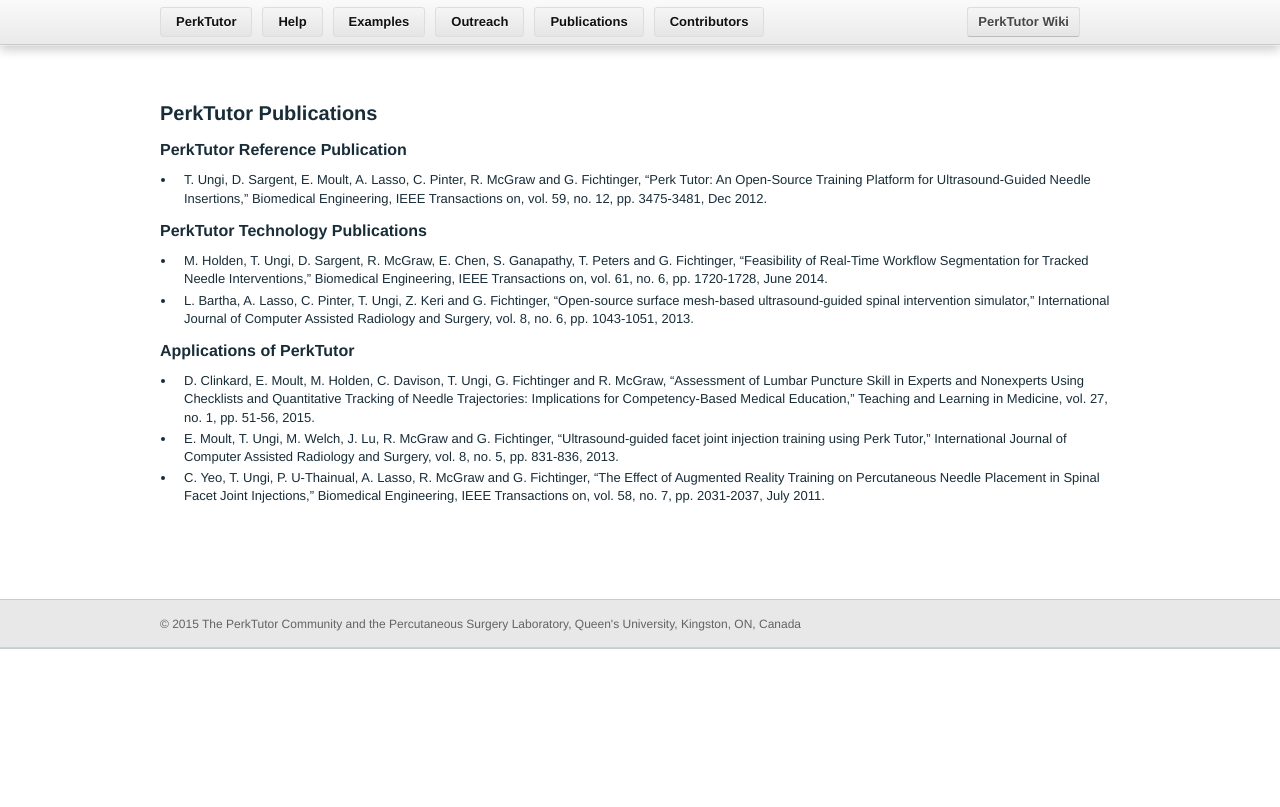
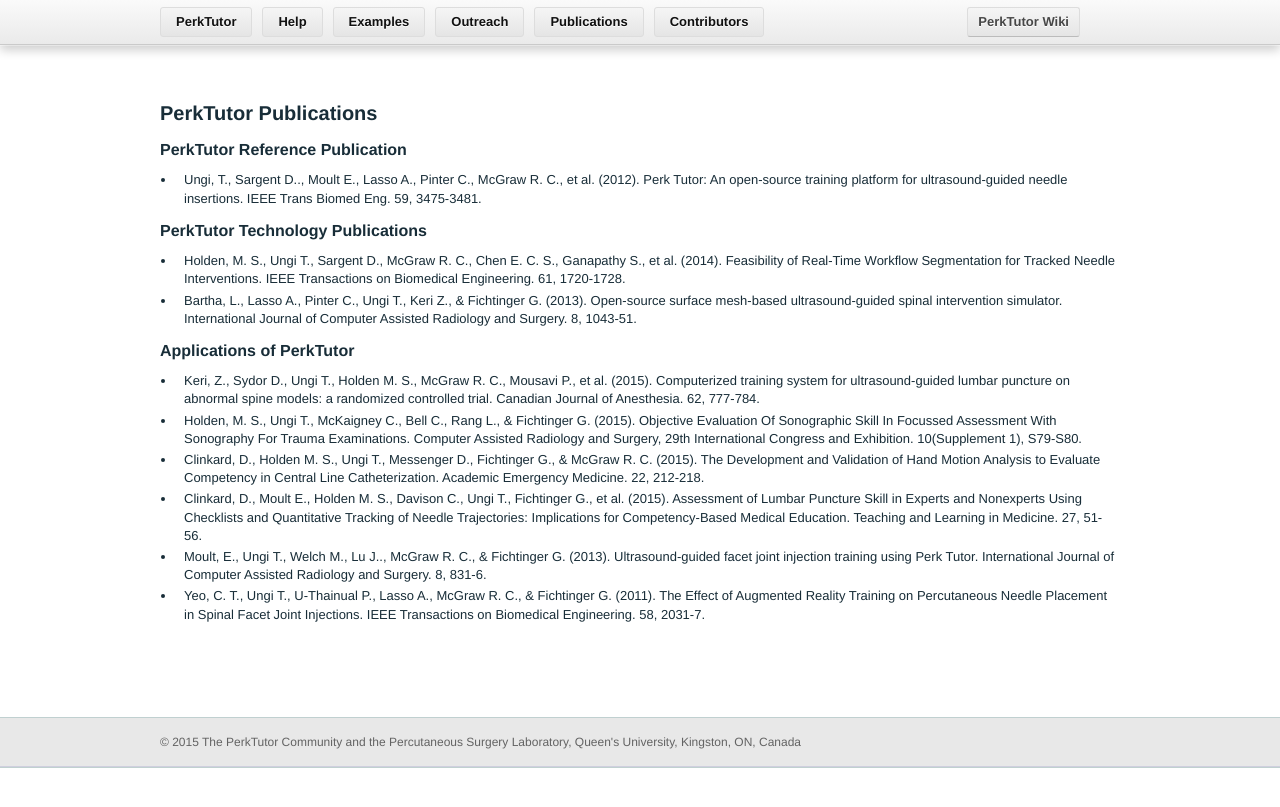
Before and after one commit to PerkTutor/perktutor.github.io, a Jekyll site: the page built from Publications.md, in a window 1280 px wide. Shown: the top 807 px of the page. Built offline with Jekyll 4.4.1, drawn with Linux system fonts in a browser that asks for light colours.

Commit message:
WIP: Updating publications list.

```diff
--- a/Publications.md
+++ b/Publications.md
@@ -5,15 +5,18 @@
 
 ##PerkTutor Reference Publication
 
-* T. Ungi, D. Sargent, E. Moult, A. Lasso, C. Pinter, R. McGraw and G. Fichtinger, "Perk Tutor: An Open-Source Training Platform for Ultrasound-Guided Needle Insertions," Biomedical Engineering, IEEE Transactions on, vol. 59, no. 12, pp. 3475-3481, Dec 2012.
+* Ungi, T., Sargent D.., Moult E., Lasso A., Pinter C., McGraw R. C., et al. (2012).  Perk Tutor: An open-source training platform for ultrasound-guided needle insertions. IEEE Trans Biomed Eng. 59, 3475-3481.
 
 ##PerkTutor Technology Publications
 
-* M. Holden, T. Ungi, D. Sargent, R. McGraw, E. Chen, S. Ganapathy, T. Peters and G. Fichtinger, "Feasibility of Real-Time Workflow Segmentation for Tracked Needle Interventions," Biomedical Engineering, IEEE Transactions on, vol. 61, no. 6, pp. 1720-1728, June 2014.
-* L. Bartha, A. Lasso, C. Pinter, T. Ungi, Z. Keri and G. Fichtinger, "Open-source surface mesh-based ultrasound-guided spinal intervention simulator," International Journal of Computer Assisted Radiology and Surgery, vol. 8, no. 6, pp. 1043-1051, 2013.
+* Holden, M. S., Ungi T., Sargent D., McGraw R. C., Chen E. C. S., Ganapathy S., et al. (2014).  Feasibility of Real-Time Workflow Segmentation for Tracked Needle Interventions. IEEE Transactions on Biomedical Engineering. 61, 1720-1728.
+* Bartha, L., Lasso A., Pinter C., Ungi T., Keri Z., & Fichtinger G. (2013).  Open-source surface mesh-based ultrasound-guided spinal intervention simulator. International Journal of Computer Assisted Radiology and Surgery. 8, 1043-51.
 
 ##Applications of PerkTutor
 
-* D. Clinkard, E. Moult, M. Holden, C. Davison, T. Ungi, G. Fichtinger and R. McGraw, "Assessment of Lumbar Puncture Skill in Experts and Nonexperts Using Checklists and Quantitative Tracking of Needle Trajectories: Implications for Competency-Based Medical Education," Teaching and Learning in Medicine, vol. 27, no. 1, pp. 51-56, 2015.
-* E. Moult, T. Ungi, M. Welch, J. Lu, R. McGraw and G. Fichtinger, "Ultrasound-guided facet joint injection training using Perk Tutor," International Journal of Computer Assisted Radiology and Surgery, vol. 8, no. 5, pp. 831-836, 2013.
-* C. Yeo, T. Ungi, P. U-Thainual, A. Lasso, R. McGraw and G. Fichtinger, "The Effect of Augmented Reality Training on Percutaneous Needle Placement in Spinal Facet Joint Injections," Biomedical Engineering, IEEE Transactions on, vol. 58, no. 7, pp. 2031-2037, July 2011.
+* Keri, Z., Sydor D., Ungi T., Holden M. S., McGraw R. C., Mousavi P., et al. (2015).  Computerized training system for ultrasound-guided lumbar puncture on abnormal spine models: a randomized controlled trial. Canadian Journal of Anesthesia. 62, 777-784.
+* Holden, M. S., Ungi T., McKaigney C., Bell C., Rang L., & Fichtinger G. (2015).  Objective Evaluation Of Sonographic Skill In Focussed Assessment With Sonography For Trauma Examinations. Computer Assisted Radiology and Surgery, 29th International Congress and Exhibition. 10(Supplement 1), S79-S80.
+* Clinkard, D., Holden M. S., Ungi T., Messenger D., Fichtinger G., & McGraw R. C. (2015).  The Development and Validation of Hand Motion Analysis to Evaluate Competency in Central Line Catheterization. Academic Emergency Medicine. 22, 212-218.
+* Clinkard, D., Moult E., Holden M. S., Davison C., Ungi T., Fichtinger G., et al. (2015).  Assessment of Lumbar Puncture Skill in Experts and Nonexperts Using Checklists and Quantitative Tracking of Needle Trajectories: Implications for Competency-Based Medical Education. Teaching and Learning in Medicine. 27, 51-56.
+* Moult, E., Ungi T., Welch M., Lu J.., McGraw R. C., & Fichtinger G. (2013).  Ultrasound-guided facet joint injection training using Perk Tutor. International Journal of Computer Assisted Radiology and Surgery. 8, 831-6.
+* Yeo, C. T., Ungi T., U-Thainual P., Lasso A., McGraw R. C., & Fichtinger G. (2011).  The Effect of Augmented Reality Training on Percutaneous Needle Placement in Spinal Facet Joint Injections. IEEE Transactions on Biomedical Engineering. 58, 2031-7.
```
